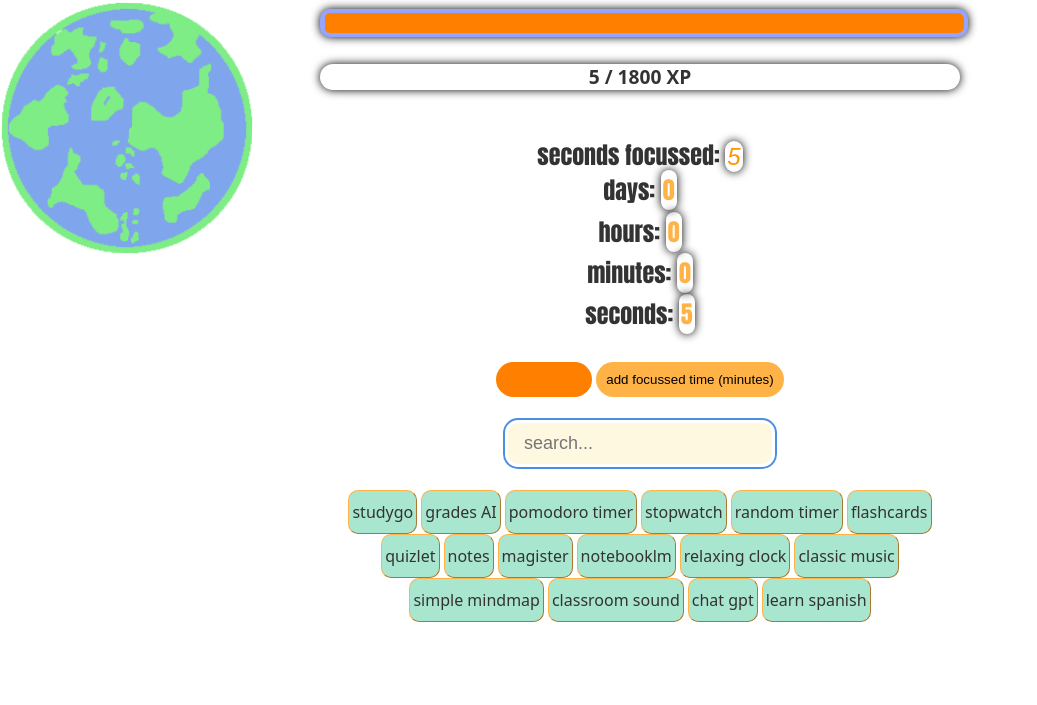
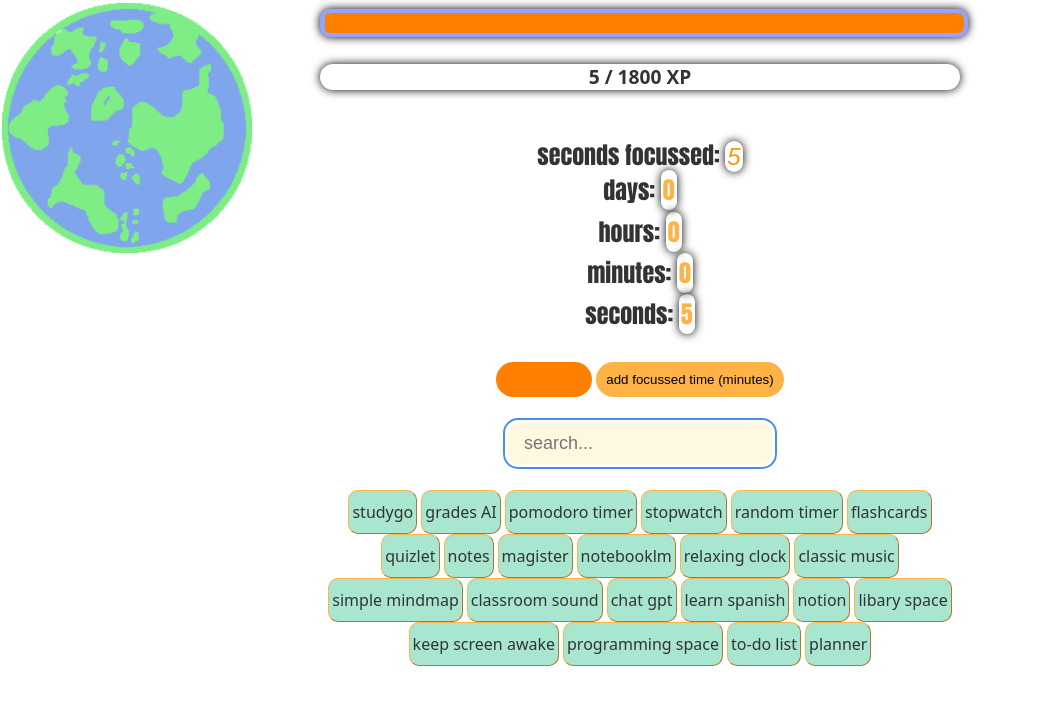
Before and after one commit to heegarthur/learn-space, a plain HTML site: page index.html in a window 1280 px wide. Shown: the part 47-752 px from the top of the page, without its empty margins (0-1037 px from the left). Drawn offline with Linux system fonts and the light colour scheme; a web font is replaced by a local one.

Commit message:
Update index.html

```diff
--- a/index.html
+++ b/index.html
@@ -75,7 +75,12 @@
     <button class="button" class="chatgpt chat gpt ai" onclick="openurl('https://chatgpt.com/')">chat gpt</button>
     <button class="button" class="learn spanish learn dict" onclick="openurl('https://www.spanishdict.com/learn')">learn
         spanish</button>
-
+    <button class="button" class="notion note notes notebook book" onclick="openurl('https://notion.so/')">notion</button>
+    <button class="button" class="I miss my libary study sound background" onclick="openurl('https://www.imissmylibrary.com/')">libary space</button>
+    <button class="button" class="sleep screen awake keep on" onclick="openurl('https://screenawake.com/')">keep screen awake</button>
+    <button class="button" class="vscode visual studio code vs code programming coding" onclick="openurl('https://vscode.dev/')">programming space</button>
+    <button class="button" class="to do list todo todolist dolist tasks" onclick="openurl('https://onlinenotepad.app/todo')">to-do list</button>
+    <button class="button" class="calender agenda google" onclick="openurl('https://calendar.google.com/calendar/')">planner</button>
     <script src="index.js"></script>
     <link rel="stylesheet" href="index.css">
 
```
